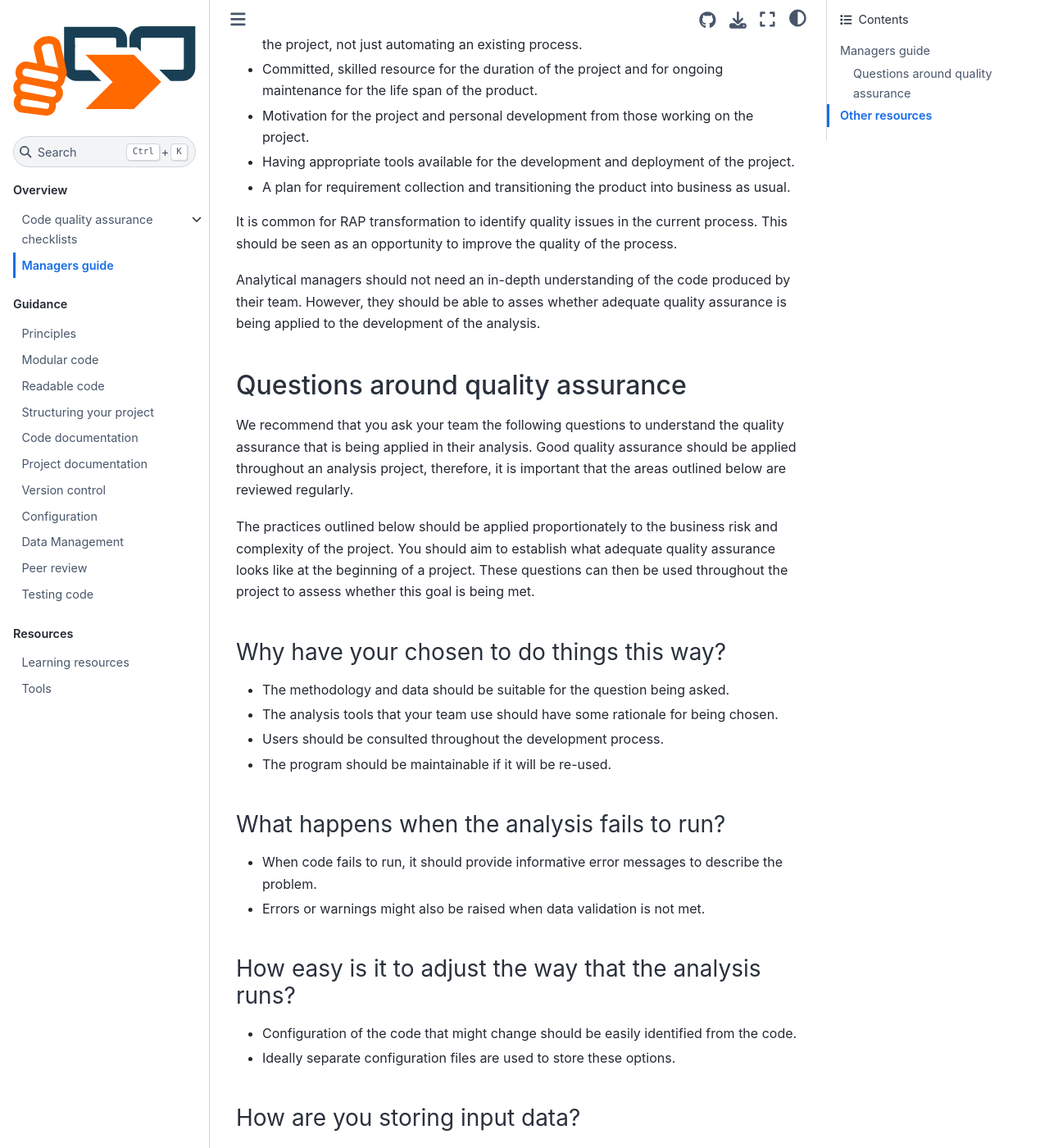
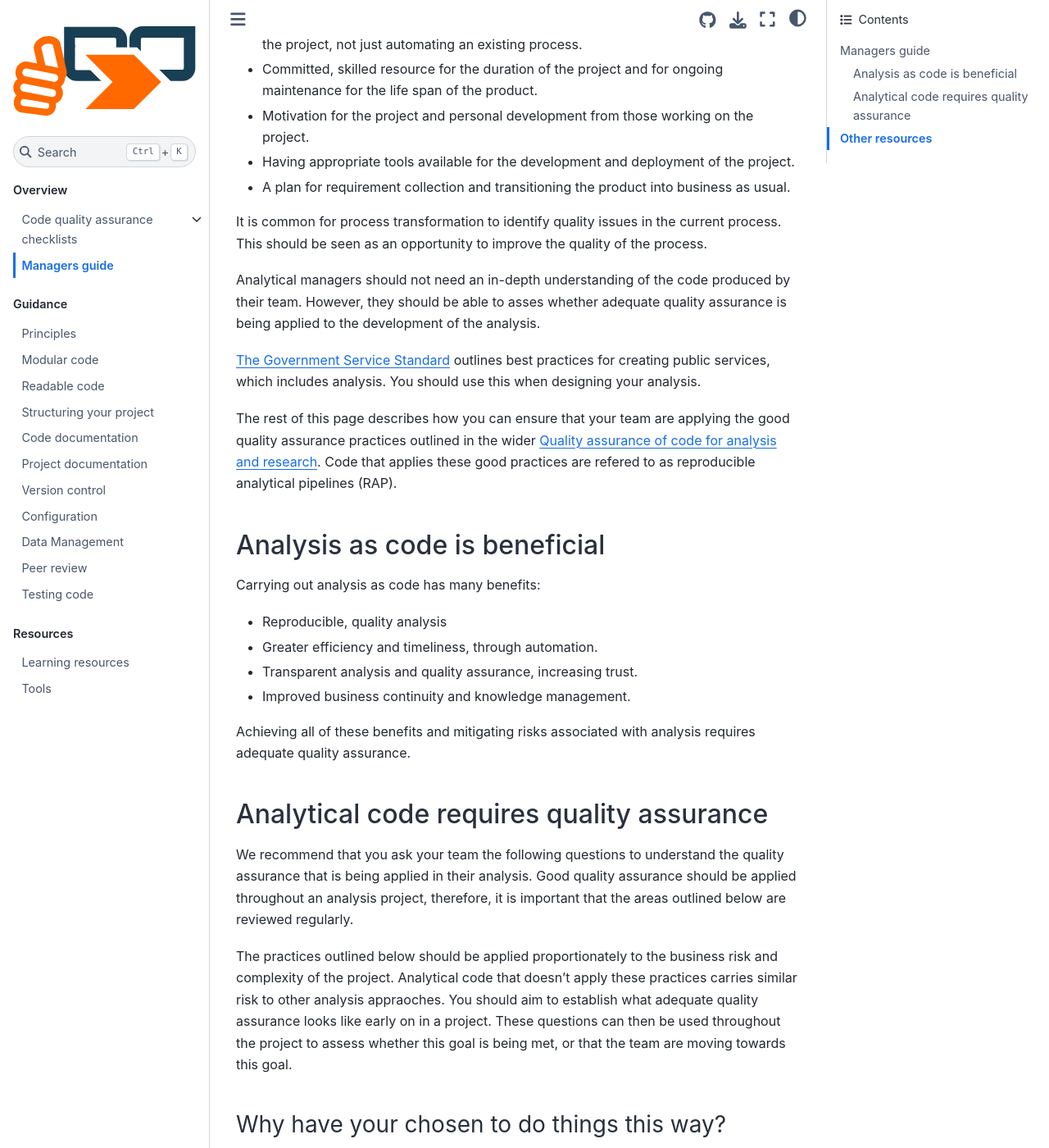
Before and after one commit to best-practice-and-impact/qa-of-code-guidance, a Jupyter Book: the page built from book/managers_guide.md, in a window 1280 px wide and 1400 px high, scrolled down 263 px. Shown: the whole window at 82% size. Built offline with Jupyter Book 1.0.4 settings and Sphinx 7.4.7 and the Sphinx Book theme 1.1.4, drawn with Linux system fonts in a browser that asks for light colours; some of the changed text lies outside the part shown.

Commit message:
Add benefits and service standard

```diff
--- a/book/managers_guide.md
+++ b/book/managers_guide.md
@@ -1,90 +1,102 @@
 # Managers guide
 
-This section is aimed at those who manage analysts in government or act as product owners for analytical code.
+This section is aimed at those who manage data analysis/science/engineering work in government or those acting as product owners for analytical products.
 
-Learning from previous projects, we've found that successful reproducible analytical pipeline (RAP) projects require:
+Learning from previous projects, we've found that successfully developing analytical code requires:
 * Intention to transform and improve the quality of the wider business process around the project, not just automating an existing process.
 * Committed, skilled resource for the duration of the project and for ongoing maintenance for the life span of the product.
 * Motivation for the project and personal development from those working on the project.
 * Having appropriate tools available for the development and deployment of the project.
 * A plan for requirement collection and transitioning the product into business as usual.
 
-It is common for RAP transformation to identify quality issues in the current process. This should be seen as an opportunity to improve the quality of the process.
+It is common for process transformation to identify quality issues in the current process. This should be seen as an opportunity to improve the quality of the process.
 
 Analytical managers should not need an in-depth understanding of the code produced by their team. However, they should be able to asses whether adequate quality assurance is being applied to the development of the analysis.
 
-## Questions around quality assurance
+[The Government Service Standard](https://www.gov.uk/service-manual/service-standard) outlines best practices for creating public services, which includes analysis. You should use this when designing your analysis.
+
+The rest of this page describes how you can ensure that your team are applying the good quality assurance practices outlined in the wider [Quality assurance of code for analysis and research](https://best-practice-and-impact.github.io/qa-of-code-guidance/intro.html). Code that applies these good practices are refered to as reproducible analytical pipelines (RAP).
+
+## Analysis as code is beneficial
+
+Carrying out analysis as code has many benefits:
+* Reproducible, quality analysis
+* Greater efficiency and timeliness, through automation.
+* Transparent analysis and quality assurance, increasing trust.
+* Improved business continuity and knowledge management.
+
+Achieving all of these benefits and mitigating risks associated with analysis requires adequate quality assurance.
+
+## Analytical code requires quality assurance
 
 We recommend that you ask your team the following questions to understand the quality assurance that is being applied in their analysis. Good quality assurance should be applied throughout an analysis project, therefore, it is important that the areas outlined below are reviewed regularly.
 
-The practices outlined below should be applied proportionately to the business risk and complexity of the project. You should aim to establish what adequate quality assurance looks like at the beginning of a project. These questions can then be used throughout the project to assess whether this goal is being met.
+The practices outlined below should be applied proportionately to the business risk and complexity of the project. Analytical code that doesn't apply these practices carries similar risk to other analysis appraoches. You should aim to establish what adequate quality assurance looks like early on in a project. These questions can then be used throughout the project to assess whether this goal is being met, or that the team are moving towards this goal.
 
 ### Why have your chosen to do things this way?
 
 * The methodology and data should be suitable for the question being asked.
-* The analysis tools that your team use should have some rationale for being chosen.
-* Users should be consulted throughout the development process.
-* The program should be maintainable if it will be re-used.
+* Your team should be using open-source analysis tools, with a reason for each given tool being chosen.
+* Users should be consulted throughout the development process, to ensure that their need is being met.
 
 ### What happens when the analysis fails to run?
 
 * When code fails to run, it should provide informative error messages to describe the problem.
+* If another team will operate the code, error messages should help users to correct the problem.
 * Errors or warnings might also be raised when data validation is not met.
+
+### How is your code structured?
+
+* Logic should be written as functions, so that it can be reused consistently and tested.
+* The code that executes the analysis should be very readable.
+* Similar functions should be grouped together in separate files, so that it is easy to identify them.
 
 ### How easy is it to adjust the way that the analysis runs?
 
-* Configuration of the code that might change should be easily identified from the code.
-* Ideally separate configuration files are used to store these options.
-
+* Parts of the code that may change should be stored in separate configuration files, so that they can be changed without changing the code.
+* Things that often change in analysis code include input and output file paths, reference dates and model parameters.
 ### How are you storing input data?
 
 * Input data should be versioned, so that analysis outputs can be reproduced.
-* Data should be stored in an open format (e.g. CSV and ODS), not formats that are restricted to proprietary software like SAS and Stata.
+* Data should be stored in an open format (e.g. CSV or ODS), not formats that are restricted to proprietary software like SAS and Stata.
 * Large or complex datasets should be stored in a database.
-
-### How have you specified the analysis?
-
-* The code should have an accompanying specification.
-* The specification should show how data are transferred from function to function.
-* The specification helps reviewers to understand the code. Well-specified code is easier to understand and maintain.
 
 ### What does the documentation look like?
 
-* Every function should be documented.
-* Function documentation should say what goes in and what comes out of each function.
-* Documentation should be easy to read, accessible, and stored closely to the code.
-* Good documentation includes usage examples and test data.
+* Every function should be documented in the code, so that it is clear what the function is supposed to do.
+* Function documentation should also include what goes in and what comes out of each function.
+* Where code will be run or re-used by others, documentation should include usage examples and test data.
 
 ### How has peer review been done?
 
 * Skilled colleagues should conduct internal peer reviews of the code.
+* Peer review should ideally be carried out on individual changes to the code, rather than the final analysis.
 * If the product is high risk, an external peer review should also be conducted.
-* Peer review should follow a standard procedure.
+* Peer review should follow a standard procedure, so that reviews are consistent.
 
-### How have you kept track of who made changes and for which reasons?
+### How have you kept track of who made changes to the code and why?
 
 * The code, documentation, and peer review should all be version controlled. Git software is most commonly used for this.
 * There should be a clear record of every change and who made it.
-* Each change should have a reason.
+* Each change should be linked to a reason, for example, a new requirement or a bug in the existing code.
 * Reviews should be stored with the version of the analysis that was reviewed.
 
 ### How have you tested the code?
 
 * Testing means making sure that the code produces the right outputs for realistic example input data.
-* Good testing is automated 'unit' testing.
+* Automated 'unit' testing should be applied, to ensure that code continues to work after future changes to the code.
 * Each function and the end-to-end analysis should be tested using minimal, realistic data.
 
 ### What have you tested?
 
-* Aim for every single function being tested
-* Tests should account for edge cases like missing data, zeroes, infinities, negative numbers, wrong data types, and invalid inputs.
-* Reviewers should sign-off that there is enough testing.
+* Aim for every single function being tested.
+* Tests should account for realistic cases, which might include missing data, zeroes, infinities, negative numbers, wrong data types, and invalid inputs.
+* Reviewers should sign-off that there is enough testing to assure that the code is working as expected.
 
 ### What are the dependencies?
 
+* Documenting the code dependencies allows others to reproduce the analysis more easily.
 * Dependencies include anything the code needs to run, including software and package versions.
-* It can be difficult to run code on other systems when dependencies are not documented.
-* Documenting dependencies allows others to reproduce the analysis more easily.
 
 ### How can we further improve the quality of the code?
 
@@ -100,7 +112,7 @@ The practices outlined below should be applied proportionately to the business r
 
 * For the highest risk analysis, the results of your analysis should be compared from two independent calculations (i.e. one from another tool or software).
 * Where possible, outputs should be compared between analysis using a variety of realistic inputs.
-* You may also wish to parallel run the new analysis system with a legacy approach, to quantify changes or improvements to the analysis.
+* You may also wish to parallel run new analysis processes with a legacy approach, to quantify changes or improvements to the analysis.
 
 # Other resources
 
```
